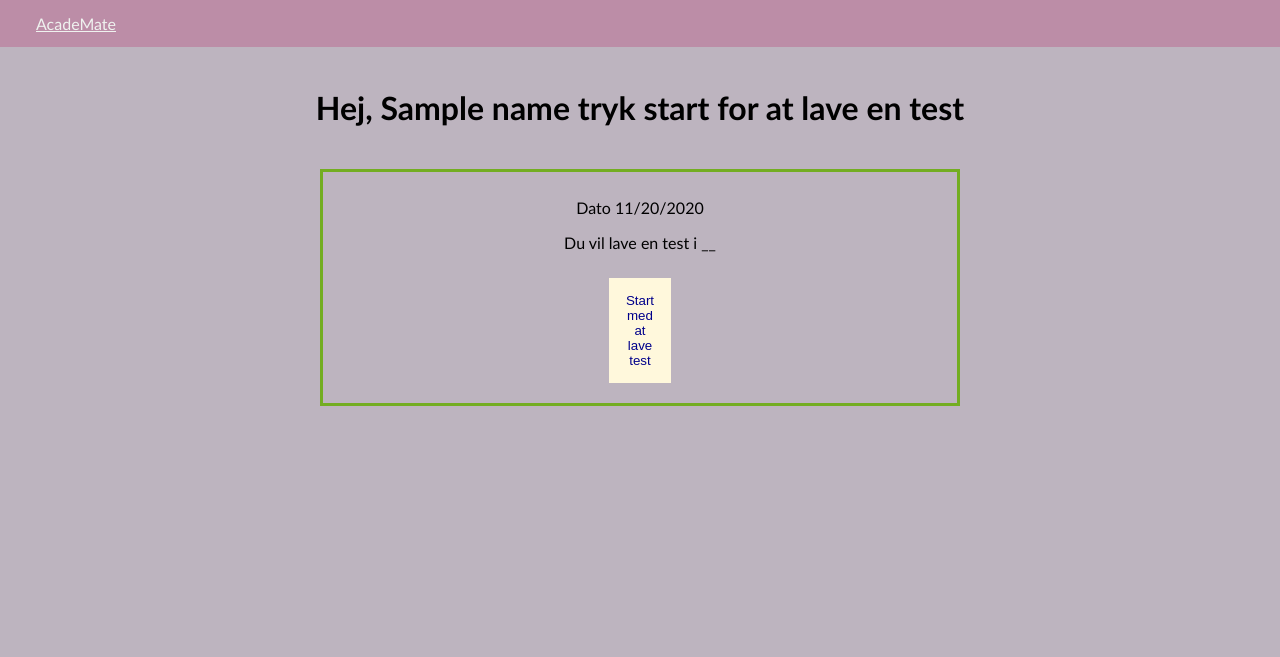
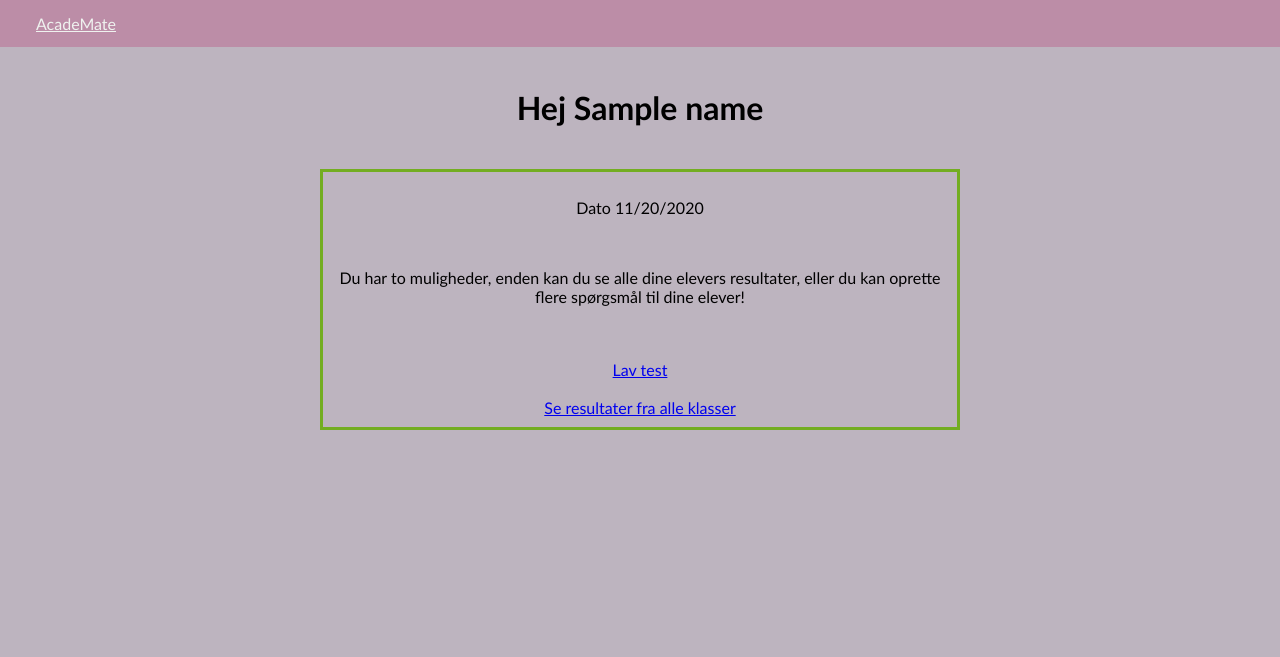
Before and after one commit to Wistoft2410/Mini-Eksamen-DDU, a Python web app: template templates/teacher_startside.html in a window 1280 px wide. Shown: the top 657 px of the page. Run offline with Jinja, Linux system fonts and the light colour scheme; the template is opened without the code that fills it: most values are stand-ins (such as "Sample title", 1, 10 or a date in 2020).

Commit message:
#26 fikset lige html filen lidt mere!

```diff
--- a/main.py
+++ b/main.py
@@ -61,7 +61,7 @@ def teacher_login():
             if user.password == password:
                 # Det her kører hvis brugeren HAR angivet det rigtige password
                 login_user(user)
-                return redirect(url_for('elev_resultat_liste'))
+                return render_template('teacher_startside.html', name=user.username)
             else:
                 # Det her kører hvis brugeren ikke har angivet det rigtige password
                 return render_template('teacher_login.html', error_msg="Denne adgangskode passer ikke!")
@@ -85,7 +85,7 @@ def signup():
         if password == password2:
             user = User.create(username=name, email=email, password=password, teacher=(True if checkbox else False))
             login_user(user)
-            return redirect(url_for('test_velkommen'))
+            return render_template('teacher_startside.html')
         else:
             return render_template('signup.html', error=True)
     return render_template('signup.html', error=False)
@@ -154,6 +154,7 @@ def retrive_user_test_data(user):
 @app.route('/opret_flere_questions')
 @login_required
 def opret_flere_questions():
+    print(request.form)
 
     return render_template('teacher_question_creation.html')
 
--- a/templates/teacher_startside.html
+++ b/templates/teacher_startside.html
@@ -5,37 +5,39 @@
         <title>lærer</title>
     </head>
     <body>
-
         <div class ="topnav">
             <p><a href ="/"> AcadeMate</a></p>
         </div>
 
         <div class ="header">
-    <h1> Hej, {{ name }} tryk start for at lave en test </h1>
-</div>
-
-<div class ="middle">
-<p> Dato <span id="datetime"></span> </p>
-    <p> Du vil lave en test i __ </p>
-<b> </b>
-
-
-    <form action="/teacher_question_creation" method='POST'>
-        <button type="submit" id ="knap">Start med at lave test</button>
-    </form>
+            <h1>Hej {{ name }}</h1>
         </div>
 
 
-<div class ="footer">
-<a href="/"> Log ud </a>
+        <div class ="middle">
+            <p>Dato <span id="datetime"></span></p>
+            <br>
+            <p>
+                Du har to muligheder,
+                enden kan du se alle dine elevers resultater,
+                eller du kan oprette flere spørgsmål til dine elever!
+            </p>
+            <br>
+            <br>
+
+            <a href="/opret_flere_questions">Lav test</a>
+            <br>
+            <br>
+            <a href="/elev_resultat_liste">Se resultater fra alle klasser</a>
+        </div>
+
+        <div class="footer">
+            <a href="/">Log ud</a>
         </div>
 
         <script>
             var dt = new Date();
             document.getElementById("datetime").innerHTML = dt.toLocaleDateString();
         </script>
-
-
-
     </body>
 </html>
```
Lines whose indentation alone changed are shown as unchanged.
